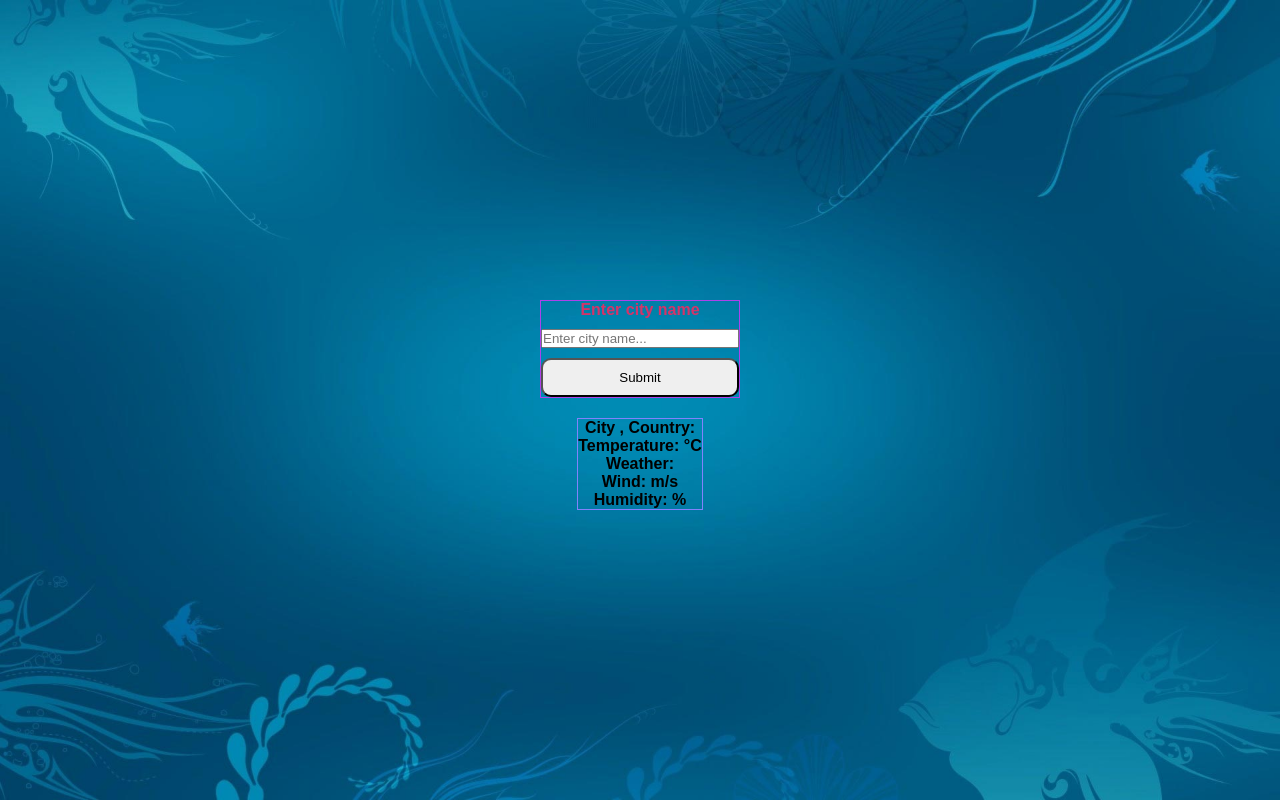
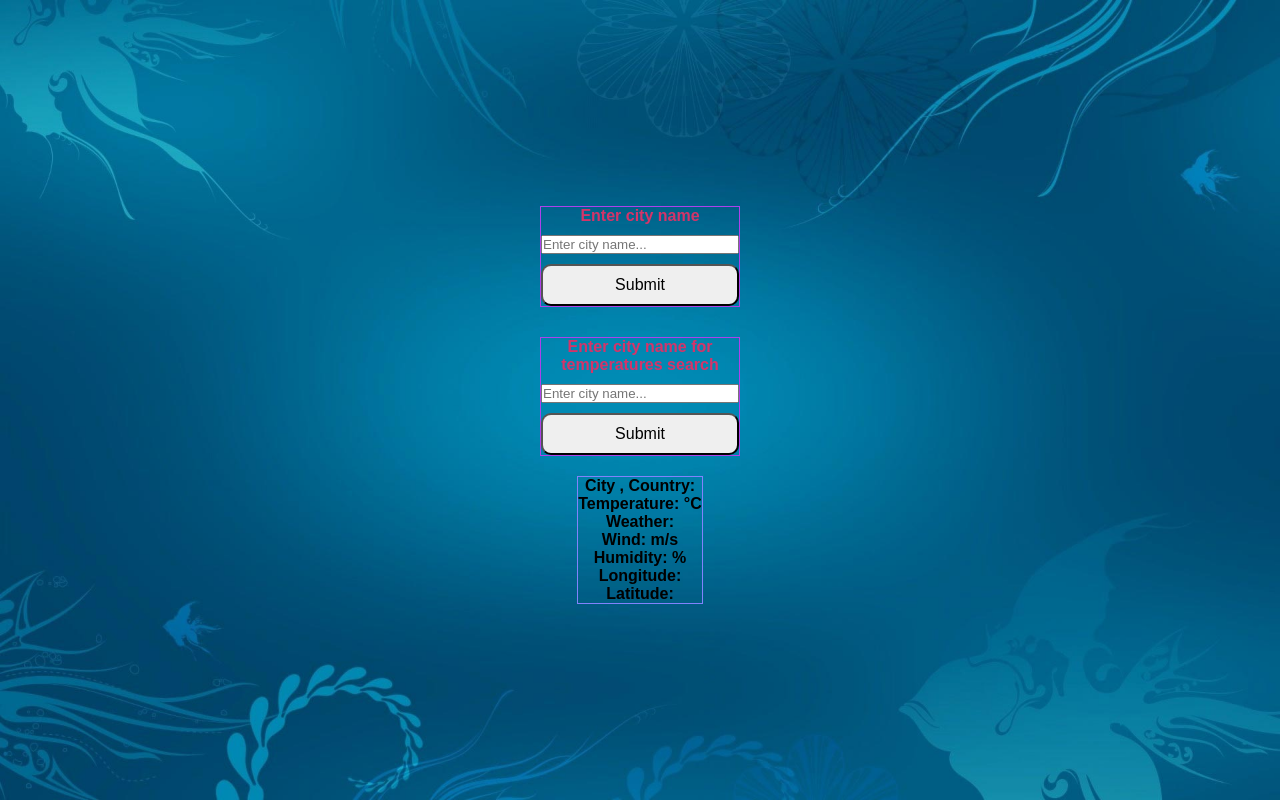
Before and after one commit to edinvnode/new-weather-app, a React (Create React App) app: page / in a window 1280 px wide. Built offline with nearby package versions, Linux system fonts and the light colour scheme.

Commit message:
Addeed three day forecast

```diff
--- a/src/App.js
+++ b/src/App.js
@@ -1,19 +1,26 @@
-import React, { useEffect, useState } from 'react';
-
-const API_KEY = '66fc738f52b19a4f2eadf7b062f38778';
+import React, { useState } from 'react';
 
 function App() {
   const [weather, setWeather] = useState(null);
+  const [temperatures, setTemperatures] = useState(null);
   const [city, setCity] = useState('');
+  const [newCity, setNewCity] = useState('');
+  //const [lat, setLat] = useState(0);
+  //const [lon, setLon] = useState(0);
   const [error, setError] = useState('');
   const [errorMessage, setErrorMessage] = useState(false);
+
+  const [tempError, setTempError] = useState('');
+  const [tempErrorMessage, seTempErrorMessage] = useState(false);
+
+  const API_KEY = '66fc738f52b19a4f2eadf7b062f38778';
 
   async function fetchData(e) {
     e.preventDefault();
     setWeather(null);
 
     const response = await fetch(
-      `https://api.openweathermap.org/data/2.5/weather?q=${city}&appid=${API_KEY}&units=metric`
+      `https://api.openweathermap.org/data/2.5/forecast?q=${newCity}&cnt=3&appid=${API_KEY}&units=metric`
     );
     if (!response.ok) {
       //throw new Error('City not found');
@@ -25,6 +32,29 @@ function App() {
       setWeather(data);
       setError('');
       setErrorMessage(false);
+    }
+
+    //console.log(data);
+  }
+
+  async function fetchTemperatures(e) {
+    e.preventDefault();
+    setTemperatures(null);
+
+    const response = await fetch(
+      `https://api.openweathermap.org/data/2.5/forecast?q=${newCity}&cnt=3&appid=${API_KEY}&units=metric`
+    );
+    if (!response.ok) {
+      //throw new Error('City not found');
+      setTempError('City not found.');
+      seTempErrorMessage(true);
+    } else {
+      const data = await response.json();
+
+      setTemperatures(data);
+      setTempError('');
+      seTempErrorMessage(false);
+      console.log(data);
     }
 
     //console.log(data);
@@ -43,6 +73,18 @@ function App() {
         />
         <button type="submit">Submit</button>
       </form>
+
+      <form onSubmit={fetchTemperatures}>
+        <label>Enter city name for temperatures search</label>
+        <input
+          type="text"
+          className="city-input"
+          placeholder="Enter city name..."
+          onChange={(e) => setNewCity(e.target.value)}
+          value={newCity}
+        />
+        <button type="submit">Submit</button>
+      </form>
       {!errorMessage && (
         <div className="weather-data">
           <p>
@@ -52,6 +94,8 @@ function App() {
           <p>Weather: {weather?.weather[0]?.main}</p>
           <p>Wind: {weather?.wind?.speed} m/s</p>
           <p>Humidity: {weather?.main?.humidity} %</p>
+          <p>Longitude: {weather?.coord?.lon}</p>
+          <p>Latitude: {weather?.coord?.lat}</p>
         </div>
       )}
       {errorMessage && (
@@ -59,6 +103,18 @@ function App() {
           <span>{error}</span>
         </div>
       )}
+
+      {!tempErrorMessage && temperatures && (
+        <div className="weather-data">
+          {temperatures.list.slice(0, 3).map((item, index) => (
+            <div key={index}>
+              <p>Forecast time: {new Date(item.dt * 1000).toLocaleString()}</p>
+              <p>Temperature: {item.main.temp} °C</p>
+              <p>Weather: {item.weather[0].main}</p>
+            </div>
+          ))}
+        </div>
+      )}
     </div>
   );
 }
--- a/src/index.css
+++ b/src/index.css
@@ -43,6 +43,7 @@ label {
 button {
   padding: 10px;
   border-radius: 10px;
+  font-size: 16px;
 }
 
 .weather-data {
@@ -54,4 +55,5 @@ button {
 .error-message {
   color: red;
   text-align: center;
+  border: 1px solid red;
 }
```
